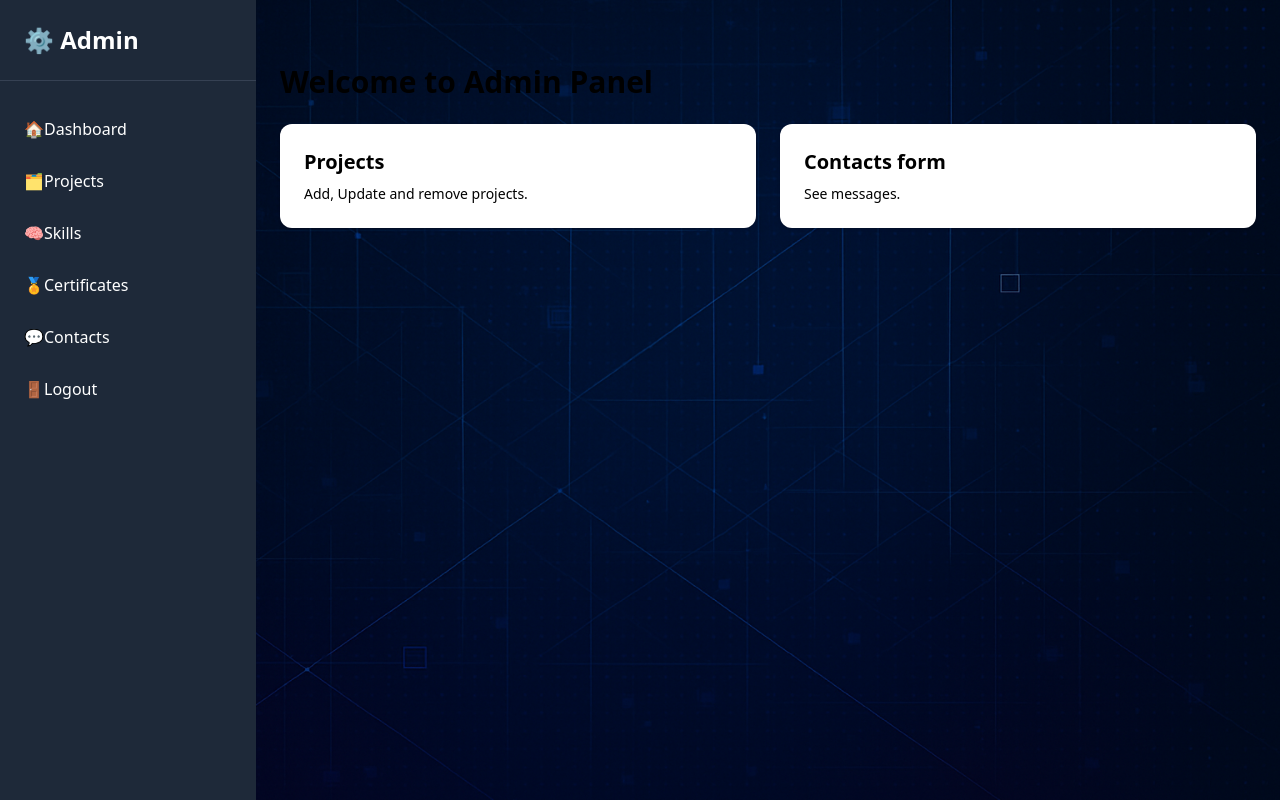
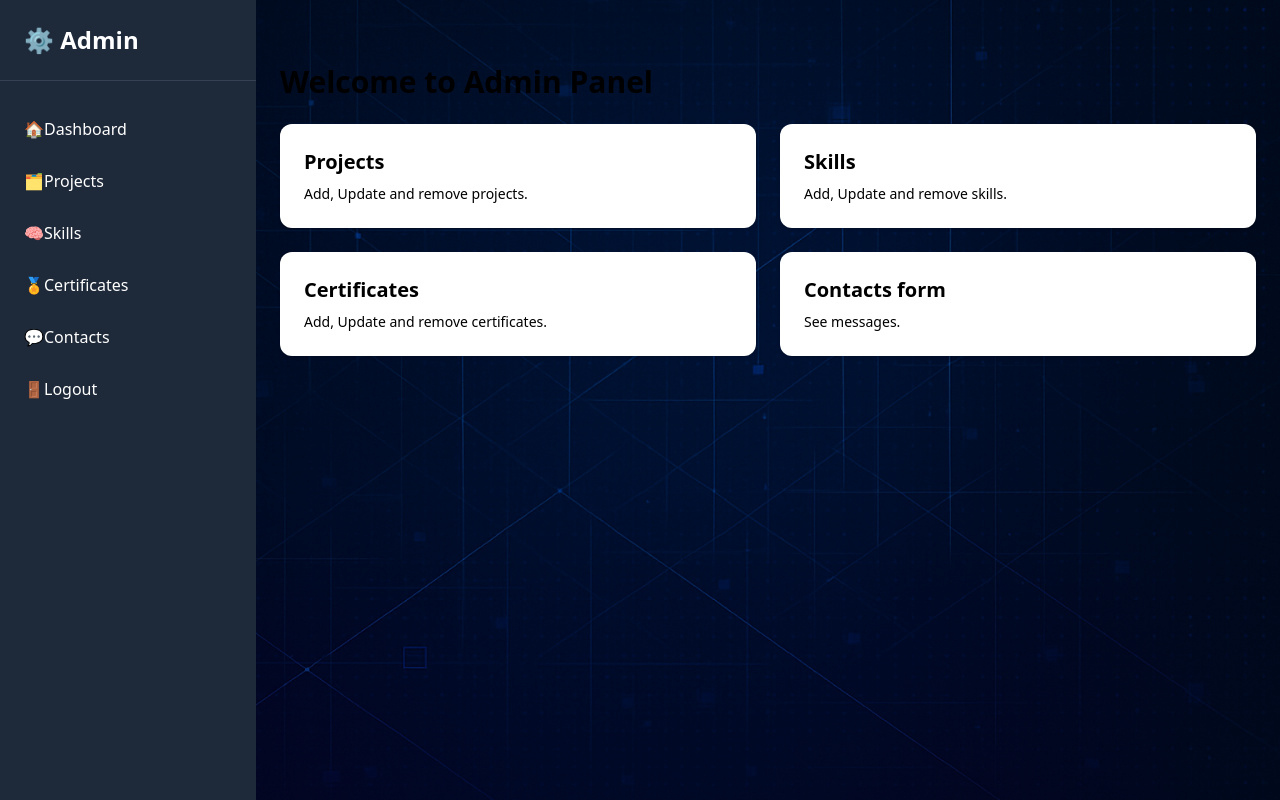
Before and after one commit to DanielVKrastev/portfolio-developer, a React (Vite) app in the folder portfolio/: page /admin in a window 1280 px wide. Built offline with nearby package versions, Linux system fonts and the light colour scheme.

Commit message:
Update Dashboard.jsx

```diff
--- a/portfolio/src/components/admin/dashboard/Dashboard.jsx
+++ b/portfolio/src/components/admin/dashboard/Dashboard.jsx
@@ -1,3 +1,4 @@
+import { Link } from 'react-router';
 export default function Dashboard() {
     return (
         <>
@@ -5,11 +6,27 @@ export default function Dashboard() {
             <div className="grid grid-cols-1 gap-6 md:grid-cols-2">
                 <section className="rounded-xl bg-white p-6 shadow dark:bg-gray-800">
                     <h2 className="mb-2 text-xl font-semibold">Projects</h2>
+                    <Link to="/admin/projects">
                     <p className="text-sm">Add, Update and remove projects.</p>
+                    </Link>
+                </section>
+                <section className="rounded-xl bg-white p-6 shadow dark:bg-gray-800">
+                    <h2 className="mb-2 text-xl font-semibold">Skills</h2>
+                    <Link to="/admin/skills">
+                    <p className="text-sm">Add, Update and remove skills.</p>
+                    </Link>
+                </section>
+                <section className="rounded-xl bg-white p-6 shadow dark:bg-gray-800">
+                    <h2 className="mb-2 text-xl font-semibold">Certificates</h2>
+                    <Link to="/admin/certificates">
+                    <p className="text-sm">Add, Update and remove certificates.</p>
+                    </Link>
                 </section>
                 <section className="rounded-xl bg-white p-6 shadow dark:bg-gray-800">
                     <h2 className="mb-2 text-xl font-semibold">Contacts form</h2>
+                    <Link to="/admin/contacts">
                         <p className="text-sm">See messages.</p>
+                    </Link>
                 </section>
             </div>
         </>
```
Lines whose indentation alone changed are shown as unchanged.
